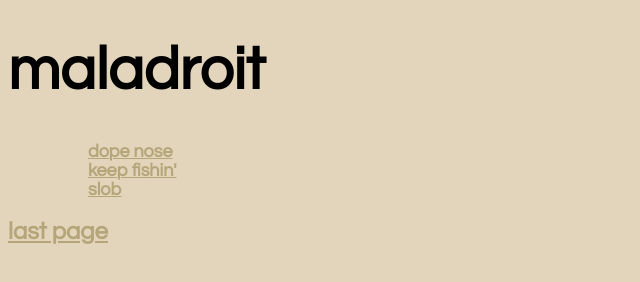
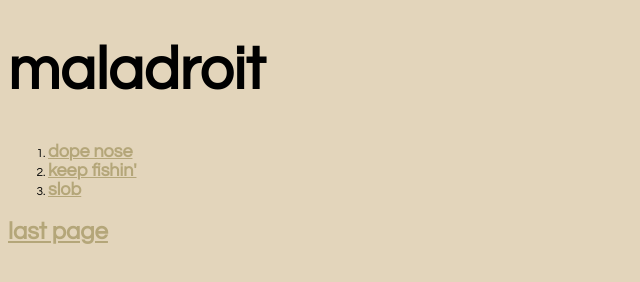
Before and after one commit to nickgames8/weezergba, a plain HTML site: page maladroit.html in a window 1280 px wide. Shown: the whole page, without its empty margins (0-640 px from the left). Drawn offline with Linux system fonts and the light colour scheme.

Commit message:
fix maladroit fix maladroit

```diff
--- a/maladroit.html
+++ b/maladroit.html
@@ -8,9 +8,9 @@
 <body>
     <h1>maladroit</h1>
     <ul>
-        <ul><a href="roms/maladroit/dopenose.gba"><txt>dope nose</txt></a></ul>
-        <ul><a href="roms/maladroit/keepfishin.gba"><txt>keep fishin'</txt></a></ul>
-        <ul><a href="roms/maladroit/slob.gba"><txt>slob</txt></a></ul>
+        <li><a href="roms/maladroit/dopenose.gba"><txt>dope nose</txt></a></li>
+        <li><a href="roms/maladroit/keepfishin.gba"><txt>keep fishin'</txt></a></li>
+        <li><a href="roms/maladroit/slob.gba"><txt>slob</txt></a></li>
     </ul>
 	<h2><a href="green.html">last page</a></h2>
 </body>
```
